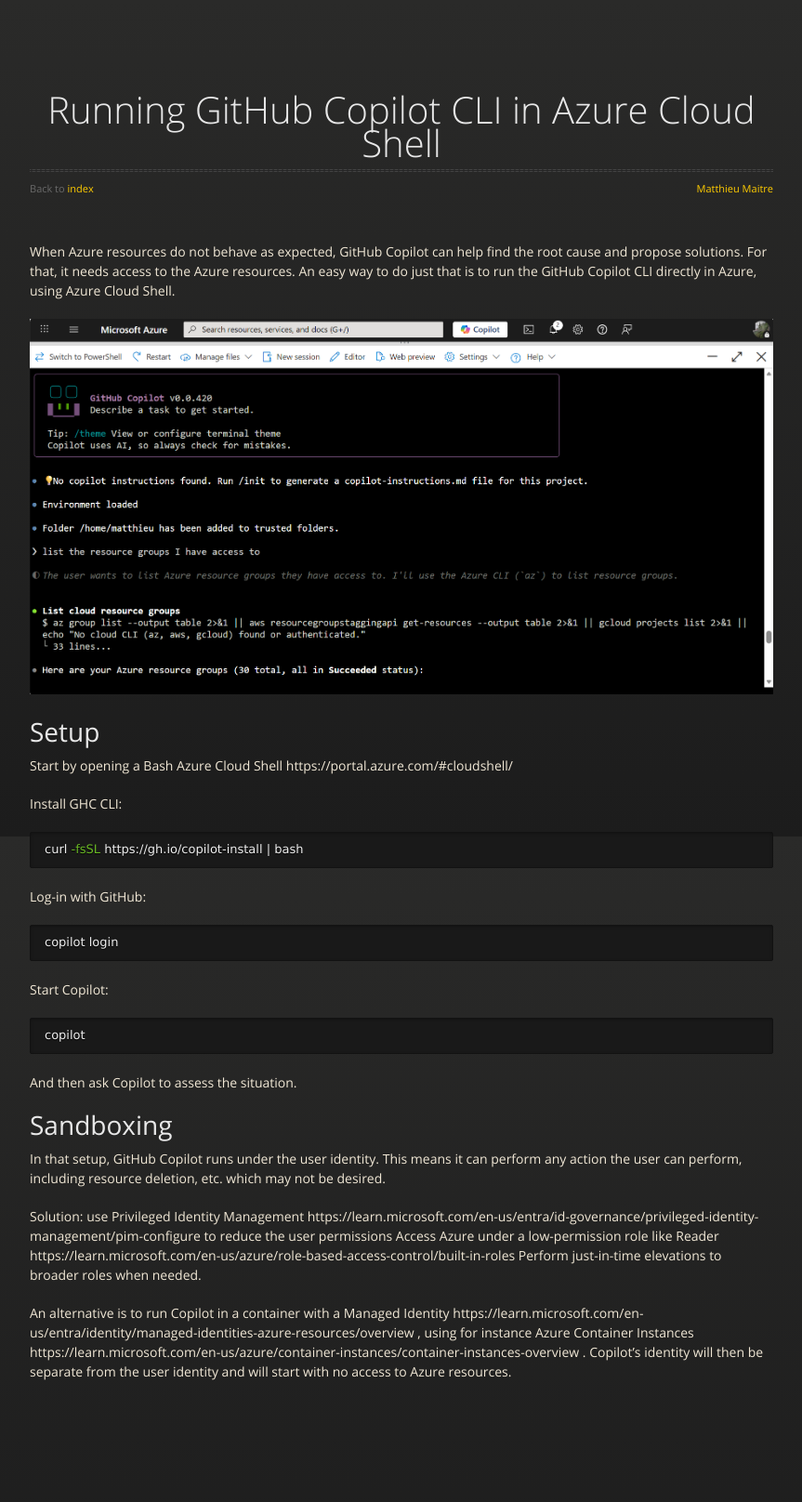
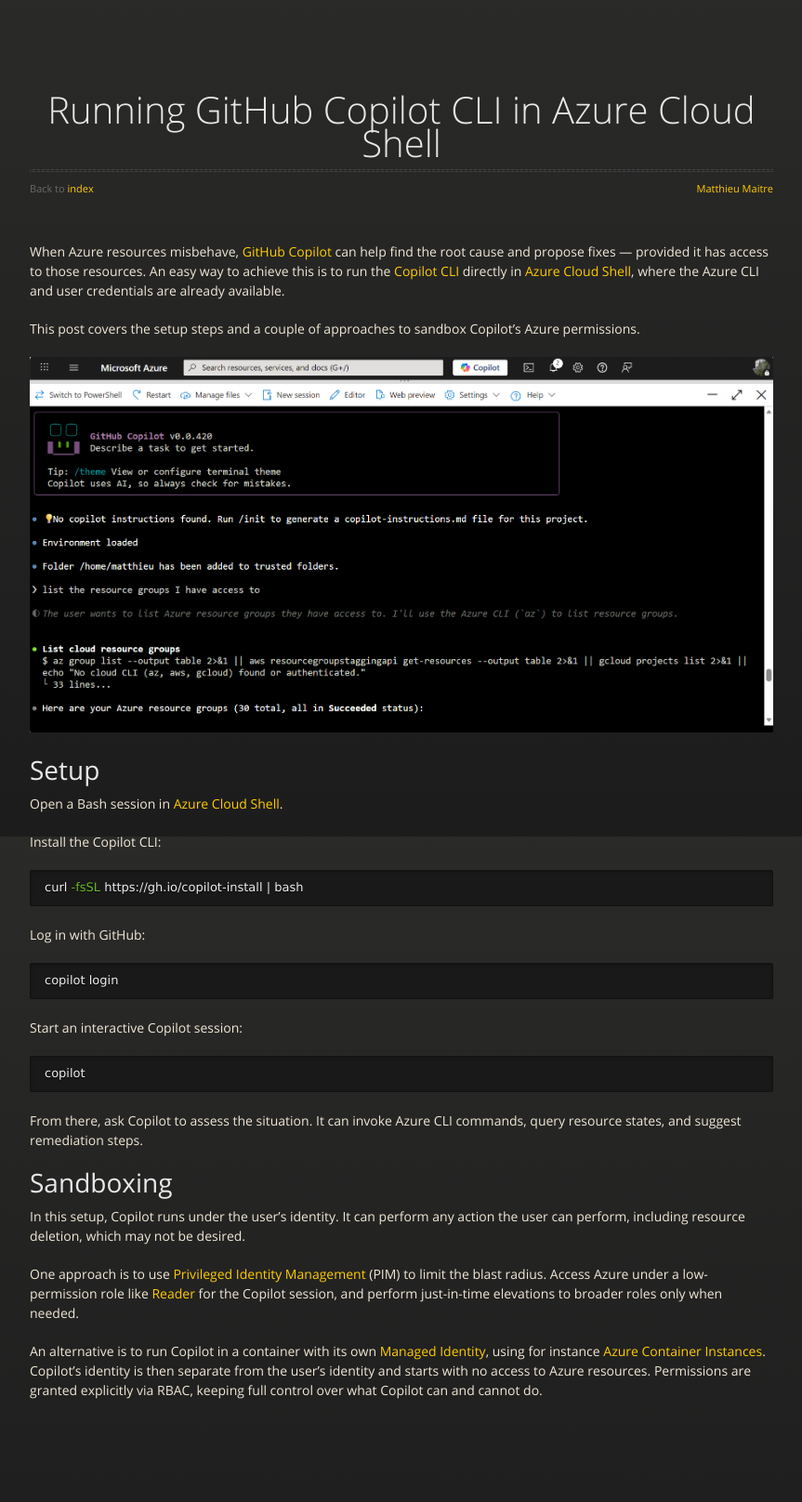
Before and after one commit to mmaitre314/mmaitre314.github.io, a Jekyll site: the page built from _posts/2026-02-27-running-github-copilot-cli-in-azure-cloud-shell.md, in a window 1280 px wide. Shown: the whole page at 93% size, without its empty margins (208-1071 px from the left). Built offline with Jekyll 4.4.1, drawn with Linux system fonts in a browser that asks for light colours; nearby versions of some CDN libraries.

Commit message:
clean up

```diff
--- a/_posts/2026-02-27-running-github-copilot-cli-in-azure-cloud-shell.md
+++ b/_posts/2026-02-27-running-github-copilot-cli-in-azure-cloud-shell.md
@@ -4,37 +4,40 @@
 comments: true
 ---
 
-When Azure resources do not behave as expected, GitHub Copilot can help find the root cause and propose solutions. For that, it needs access to the Azure resources. An easy way to do just that is to run the GitHub Copilot CLI directly in Azure, using Azure Cloud Shell.
+When Azure resources misbehave, [GitHub Copilot](https://github.com/features/copilot) can help find the root cause and propose fixes — provided it has access to those resources. An easy way to achieve this is to run the [Copilot CLI](https://github.com/github/copilot-cli) directly in [Azure Cloud Shell](https://learn.microsoft.com/en-us/azure/cloud-shell/overview), where the Azure CLI and user credentials are already available.
+
+This post covers the setup steps and a couple of approaches to sandbox Copilot's Azure permissions.
 
 ![GitHub Copilot CLI]({{ site.url }}/images/2026-02-27-GHC.png)
 
 # Setup
 
-Start by opening a Bash Azure Cloud Shell https://portal.azure.com/#cloudshell/
+Open a Bash session in [Azure Cloud Shell](https://portal.azure.com/#cloudshell/).
 
-Install GHC CLI:
+Install the Copilot CLI:
+
 {% highlight bash %}
 curl -fsSL https://gh.io/copilot-install | bash
 {% endhighlight %}
 
-Log-in with GitHub:
+Log in with GitHub:
+
 {% highlight bash %}
 copilot login
 {% endhighlight %}
 
-Start Copilot:
+Start an interactive Copilot session:
+
 {% highlight bash %}
 copilot
 {% endhighlight %}
 
-And then ask Copilot to assess the situation.
+From there, ask Copilot to assess the situation. It can invoke Azure CLI commands, query resource states, and suggest remediation steps.
 
 # Sandboxing
 
-In that setup, GitHub Copilot runs under the user identity. This means it can perform any action the user can perform, including resource deletion, etc. which may not be desired.
+In this setup, Copilot runs under the user's identity. It can perform any action the user can perform, including resource deletion, which may not be desired.
 
-Solution: use Privileged Identity Management https://learn.microsoft.com/en-us/entra/id-governance/privileged-identity-management/pim-configure to reduce the user permissions
-Access Azure under a low-permission role like Reader https://learn.microsoft.com/en-us/azure/role-based-access-control/built-in-roles
-Perform just-in-time elevations to broader roles when needed.
+One approach is to use [Privileged Identity Management](https://learn.microsoft.com/en-us/entra/id-governance/privileged-identity-management/pim-configure) (PIM) to limit the blast radius. Access Azure under a low-permission role like [Reader](https://learn.microsoft.com/en-us/azure/role-based-access-control/built-in-roles#reader) for the Copilot session, and perform just-in-time elevations to broader roles only when needed.
 
-An alternative is to run Copilot in a container with a Managed Identity https://learn.microsoft.com/en-us/entra/identity/managed-identities-azure-resources/overview , using for instance Azure Container Instances https://learn.microsoft.com/en-us/azure/container-instances/container-instances-overview . Copilot's identity will then be separate from the user identity and will start with no access to Azure resources.
+An alternative is to run Copilot in a container with its own [Managed Identity](https://learn.microsoft.com/en-us/entra/identity/managed-identities-azure-resources/overview), using for instance [Azure Container Instances](https://learn.microsoft.com/en-us/azure/container-instances/container-instances-overview). Copilot's identity is then separate from the user's identity and starts with no access to Azure resources. Permissions are granted explicitly via RBAC, keeping full control over what Copilot can and cannot do.
```
